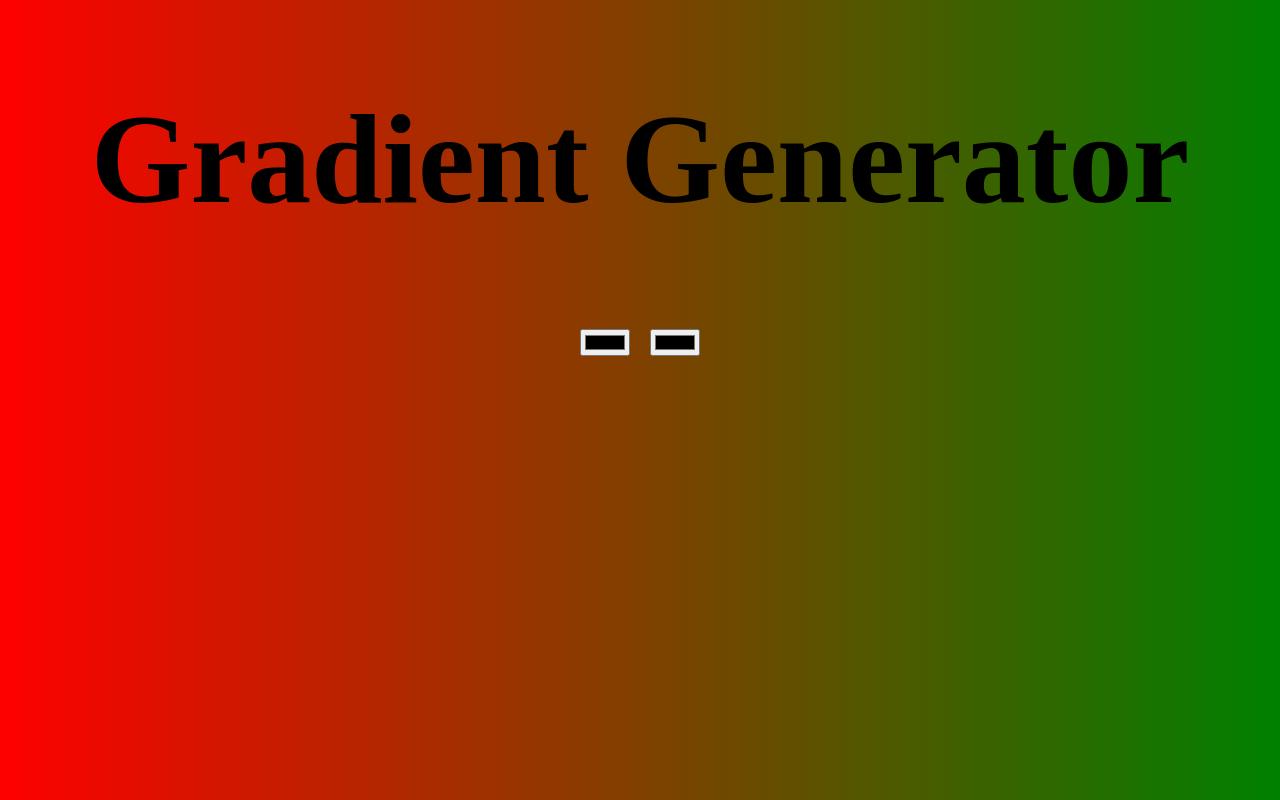
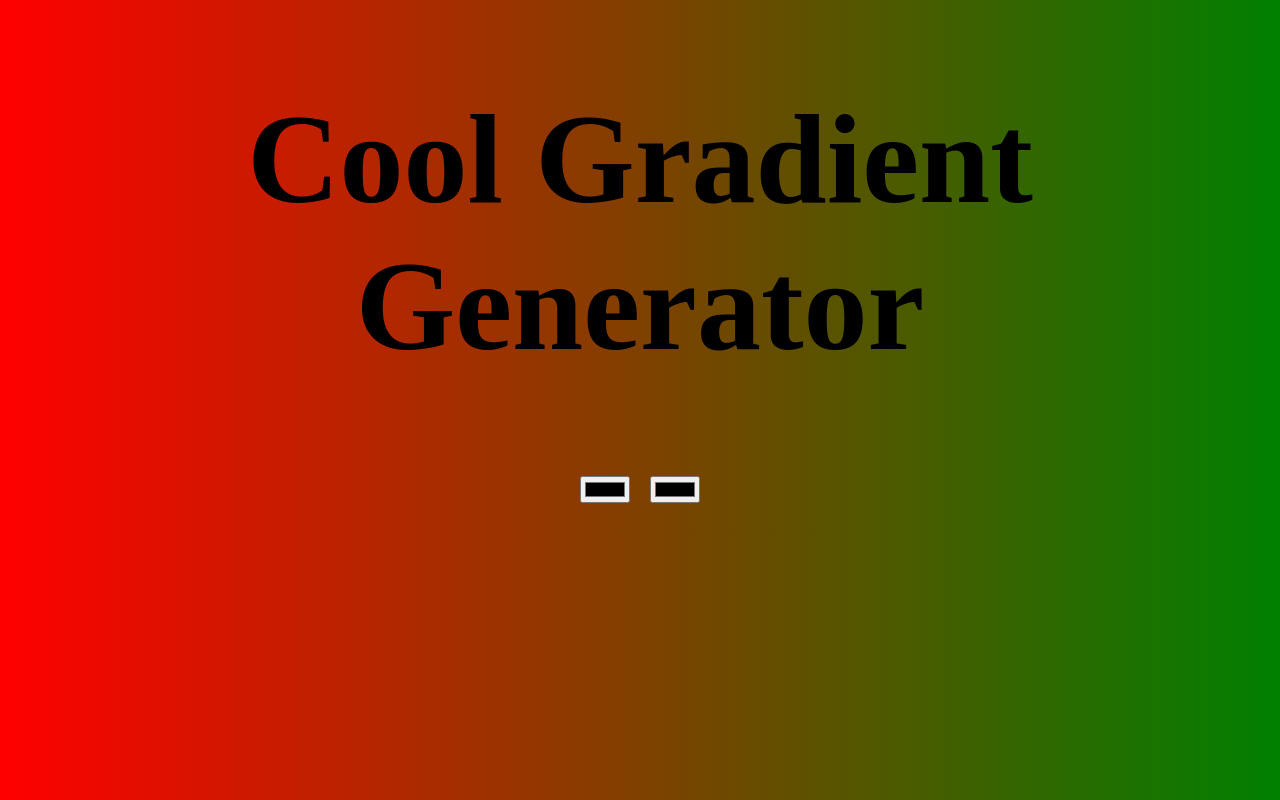
Before and after one commit to moritzfh/background-generator, a plain HTML site: page index.html in a window 1280 px wide. Drawn offline with Linux system fonts and the light colour scheme.

Commit message:
added Cool to h1

```diff
--- a/index.html
+++ b/index.html
@@ -9,7 +9,7 @@
 </head>
 <body id="gradient">
 
-    <h1>Gradient Generator</h1>
+    <h1>Cool Gradient Generator</h1>
 
     <div class="container">
         <input class="color1" type="color" name="color1">
```
